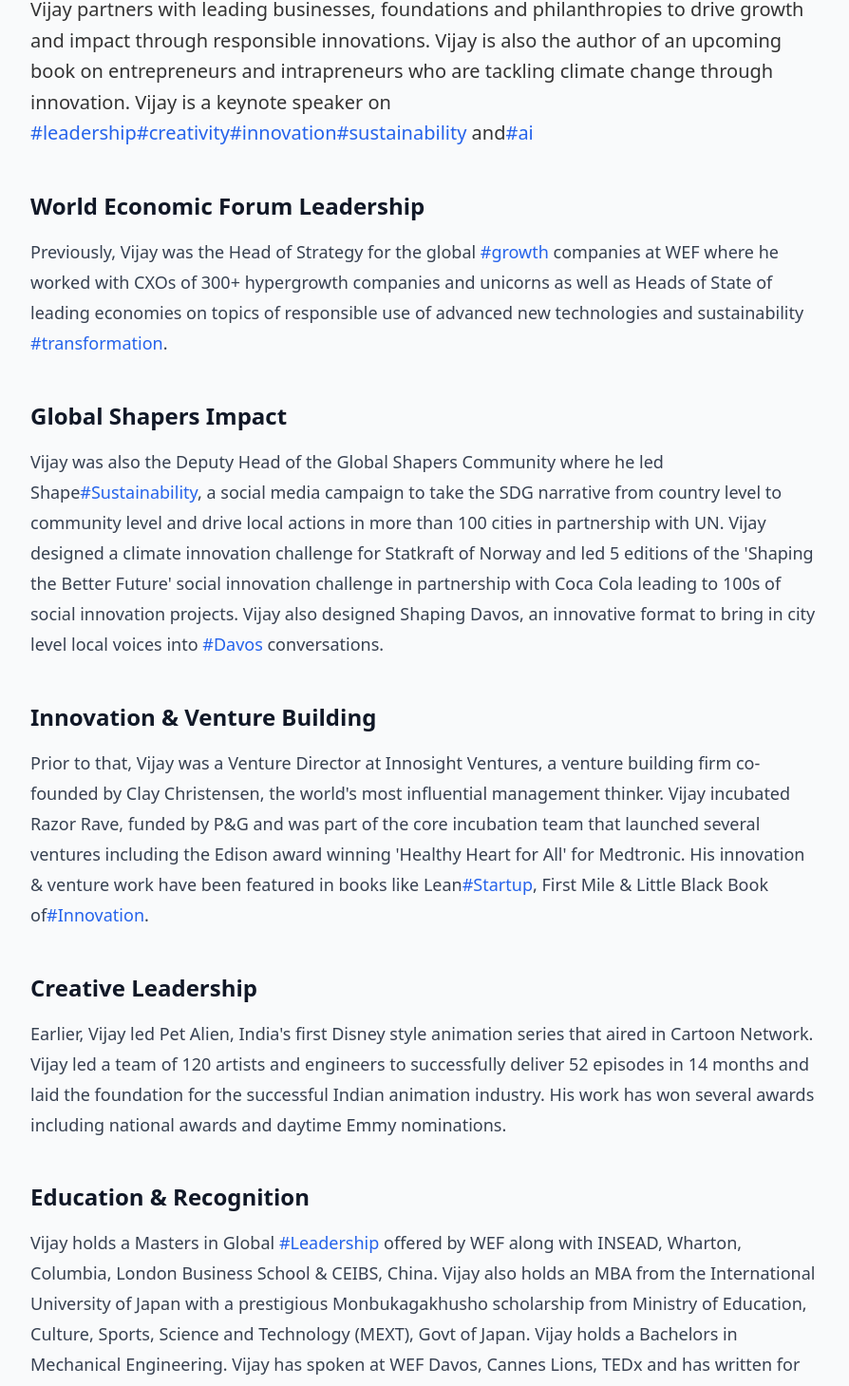
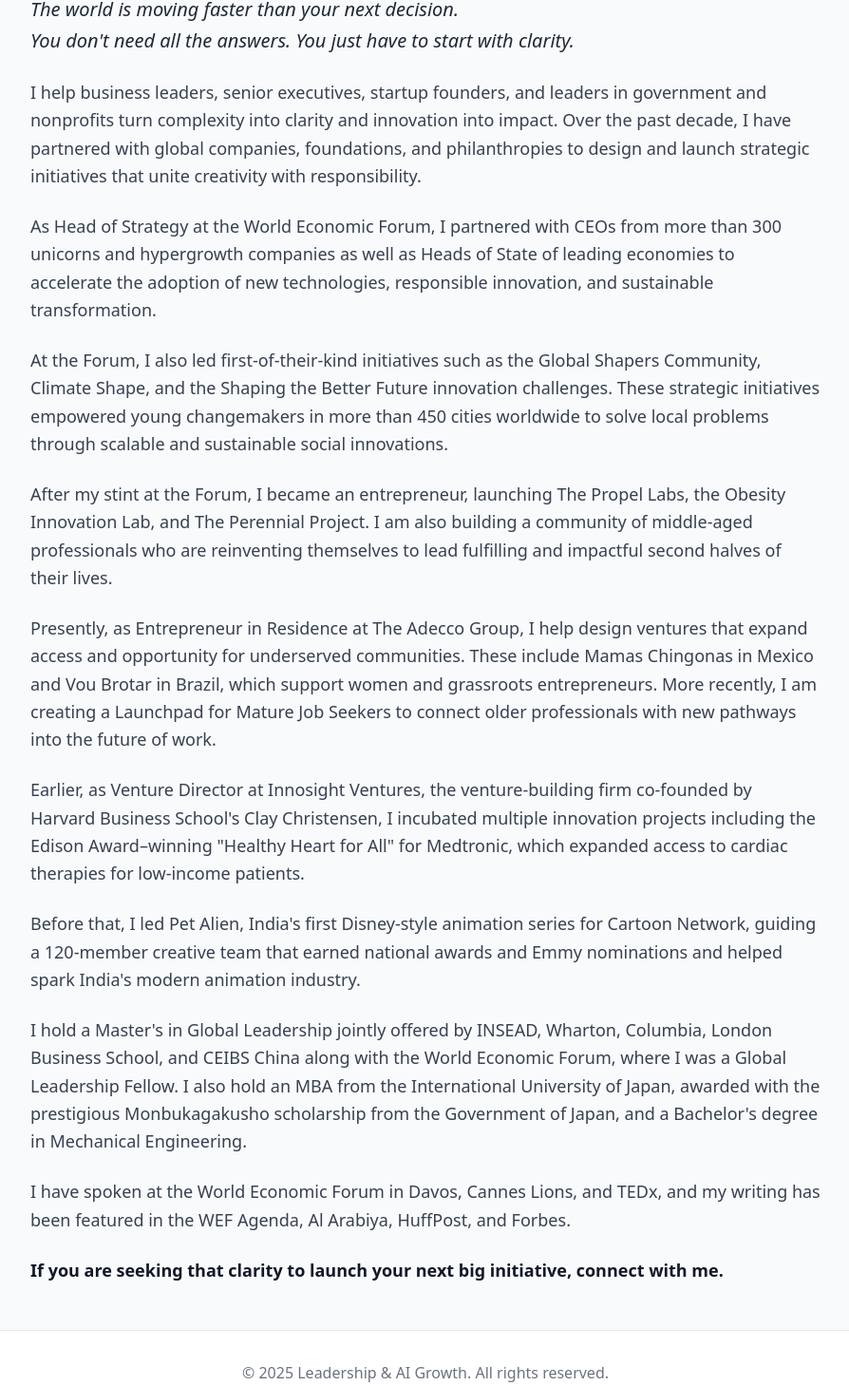
Before and after one commit to Wijay000/draft, a Next.js app: page /about in a window 1280 px wide. Shown: the part 534-1993 px from the top of the page at 95% size, without its empty margins (192-1086 px from the left). Built offline with nearby package versions, Linux system fonts and the light colour scheme.

Commit message:
refactor(about): replace bio text with comprehensive new content

```diff
--- a/pages/about.js
+++ b/pages/about.js
@@ -43,79 +43,50 @@ export default function About() {
         transition={{ delay: 0.2 }}
         className="prose prose-lg max-w-none"
       >
-        <p className="text-xl leading-relaxed mb-8">
-          Vijay partners with leading businesses, foundations and philanthropies to drive growth
-          and impact through responsible innovations. Vijay is also the author of an upcoming book
-          on entrepreneurs and intrapreneurs who are tackling climate change through innovation.
-          Vijay is a keynote speaker on <span className="text-blue-600">#leadership</span>
-          <span className="text-blue-600">#creativity</span>
-          <span className="text-blue-600">#innovation</span>
-          <span className="text-blue-600">#sustainability</span> and
-          <span className="text-blue-600">#ai</span>
+        <p className="text-xl leading-relaxed mb-6 italic text-gray-800">
+          The world is moving faster than your next decision.<br />
+          You don't need all the answers. You just have to start with clarity.
         </p>
 
-        <div className="space-y-8">
-          <div>
-            <h2 className="text-2xl font-semibold mb-4">World Economic Forum Leadership</h2>
-            <p className="text-gray-700">
-              Previously, Vijay was the Head of Strategy for the global <span className="text-blue-600">#growth</span> companies
-              at WEF where he worked with CXOs of 300+ hypergrowth companies and unicorns as well as Heads
-              of State of leading economies on topics of responsible use of advanced new technologies and
-              sustainability <span className="text-blue-600">#transformation</span>.
-            </p>
-          </div>
+        <p className="text-lg leading-relaxed mb-6 text-gray-700">
+          I help business leaders, senior executives, startup founders, and leaders in government and nonprofits turn complexity into clarity and innovation into impact. Over the past decade, I have partnered with global companies, foundations, and philanthropies to design and launch strategic initiatives that unite creativity with responsibility.
+        </p>
 
-          <div>
-            <h2 className="text-2xl font-semibold mb-4">Global Shapers Impact</h2>
-            <p className="text-gray-700">
-              Vijay was also the Deputy Head of the Global Shapers Community where he led Shape
-              <span className="text-blue-600">#Sustainability</span>, a social media campaign to take the SDG narrative
-              from country level to community level and drive local actions in more than 100 cities
-              in partnership with UN. Vijay designed a climate innovation challenge for Statkraft
-              of Norway and led 5 editions of the 'Shaping the Better Future' social innovation
-              challenge in partnership with Coca Cola leading to 100s of social innovation projects.
-              Vijay also designed Shaping Davos, an innovative format to bring in city level local
-              voices into <span className="text-blue-600">#Davos</span> conversations.
-            </p>
-          </div>
+        <p className="text-lg leading-relaxed mb-6 text-gray-700">
+          As Head of Strategy at the World Economic Forum, I partnered with CEOs from more than 300 unicorns and hypergrowth companies as well as Heads of State of leading economies to accelerate the adoption of new technologies, responsible innovation, and sustainable transformation.
+        </p>
 
-          <div>
-            <h2 className="text-2xl font-semibold mb-4">Innovation & Venture Building</h2>
-            <p className="text-gray-700">
-              Prior to that, Vijay was a Venture Director at Innosight Ventures, a venture building
-              firm co-founded by Clay Christensen, the world's most influential management thinker.
-              Vijay incubated Razor Rave, funded by P&G and was part of the core incubation team
-              that launched several ventures including the Edison award winning 'Healthy Heart for All'
-              for Medtronic. His innovation & venture work have been featured in books like Lean
-              <span className="text-blue-600">#Startup</span>, First Mile & Little Black Book of
-              <span className="text-blue-600">#Innovation</span>.
-            </p>
-          </div>
+        <p className="text-lg leading-relaxed mb-6 text-gray-700">
+          At the Forum, I also led first-of-their-kind initiatives such as the Global Shapers Community, Climate Shape, and the Shaping the Better Future innovation challenges. These strategic initiatives empowered young changemakers in more than 450 cities worldwide to solve local problems through scalable and sustainable social innovations.
+        </p>
 
-          <div>
-            <h2 className="text-2xl font-semibold mb-4">Creative Leadership</h2>
-            <p className="text-gray-700">
-              Earlier, Vijay led Pet Alien, India's first Disney style animation series that aired
-              in Cartoon Network. Vijay led a team of 120 artists and engineers to successfully
-              deliver 52 episodes in 14 months and laid the foundation for the successful Indian
-              animation industry. His work has won several awards including national awards and
-              daytime Emmy nominations.
-            </p>
-          </div>
+        <p className="text-lg leading-relaxed mb-6 text-gray-700">
+          After my stint at the Forum, I became an entrepreneur, launching The Propel Labs, the Obesity Innovation Lab, and The Perennial Project. I am also building a community of middle-aged professionals who are reinventing themselves to lead fulfilling and impactful second halves of their lives.
+        </p>
 
-          <div>
-            <h2 className="text-2xl font-semibold mb-4">Education & Recognition</h2>
-            <p className="text-gray-700">
-              Vijay holds a Masters in Global <span className="text-blue-600">#Leadership</span> offered by WEF along with
-              INSEAD, Wharton, Columbia, London Business School & CEIBS, China. Vijay also holds
-              an MBA from the International University of Japan with a prestigious Monbukagakhusho
-              scholarship from Ministry of Education, Culture, Sports, Science and Technology (MEXT),
-              Govt of Japan. Vijay holds a Bachelors in Mechanical Engineering. Vijay has spoken at
-              WEF Davos, Cannes Lions, TEDx and has written for WEF Agenda, Al Arabiya, Huffpost
-              and Forbes.
-            </p>
-          </div>
-        </div>
+        <p className="text-lg leading-relaxed mb-6 text-gray-700">
+          Presently, as Entrepreneur in Residence at The Adecco Group, I help design ventures that expand access and opportunity for underserved communities. These include Mamas Chingonas in Mexico and Vou Brotar in Brazil, which support women and grassroots entrepreneurs. More recently, I am creating a Launchpad for Mature Job Seekers to connect older professionals with new pathways into the future of work.
+        </p>
+
+        <p className="text-lg leading-relaxed mb-6 text-gray-700">
+          Earlier, as Venture Director at Innosight Ventures, the venture-building firm co-founded by Harvard Business School's Clay Christensen, I incubated multiple innovation projects including the Edison Award–winning "Healthy Heart for All" for Medtronic, which expanded access to cardiac therapies for low-income patients.
+        </p>
+
+        <p className="text-lg leading-relaxed mb-6 text-gray-700">
+          Before that, I led Pet Alien, India's first Disney-style animation series for Cartoon Network, guiding a 120-member creative team that earned national awards and Emmy nominations and helped spark India's modern animation industry.
+        </p>
+
+        <p className="text-lg leading-relaxed mb-6 text-gray-700">
+          I hold a Master's in Global Leadership jointly offered by INSEAD, Wharton, Columbia, London Business School, and CEIBS China along with the World Economic Forum, where I was a Global Leadership Fellow. I also hold an MBA from the International University of Japan, awarded with the prestigious Monbukagakusho scholarship from the Government of Japan, and a Bachelor's degree in Mechanical Engineering.
+        </p>
+
+        <p className="text-lg leading-relaxed mb-6 text-gray-700">
+          I have spoken at the World Economic Forum in Davos, Cannes Lions, and TEDx, and my writing has been featured in the WEF Agenda, Al Arabiya, HuffPost, and Forbes.
+        </p>
+
+        <p className="text-lg leading-relaxed font-semibold text-gray-900">
+          If you are seeking that clarity to launch your next big initiative, connect with me.
+        </p>
       </motion.div>
     </div>
   )
```
